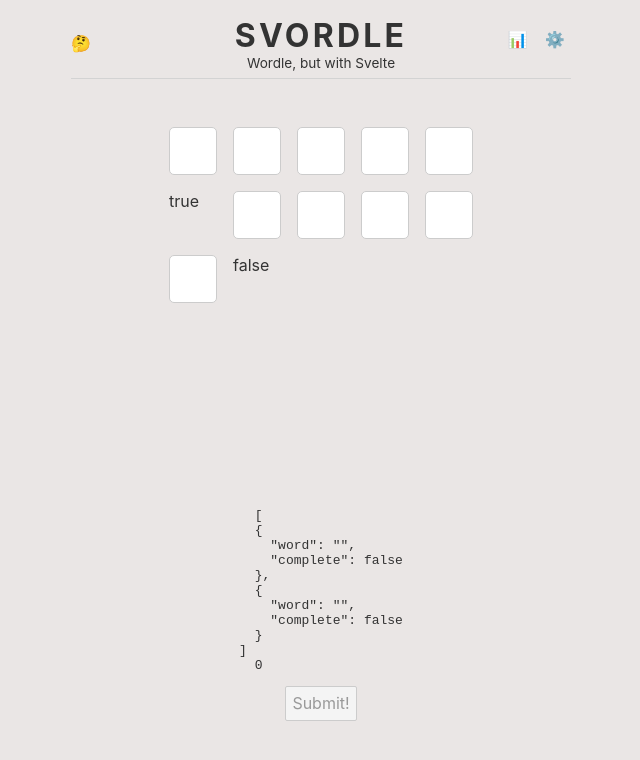
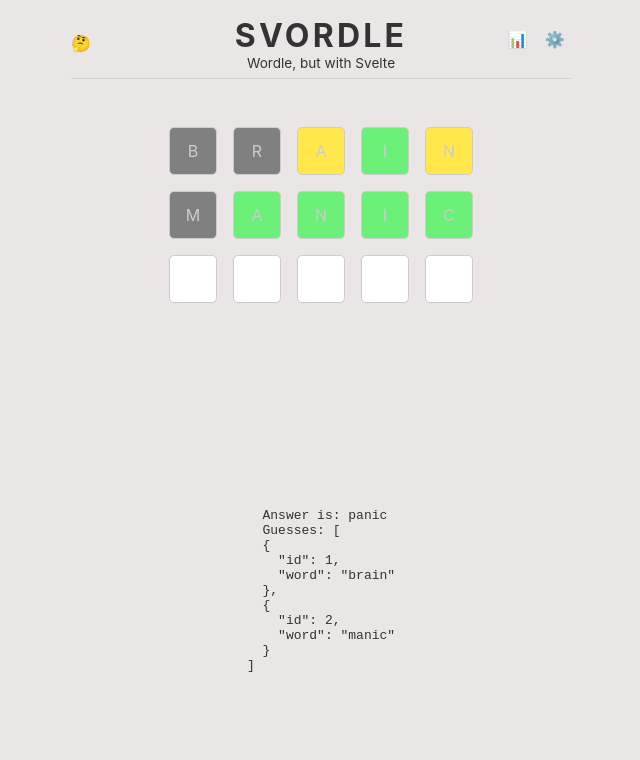
Before and after one commit to ivallee/svordle, a Svelte app: page / in a window 1280 px wide. Shown: the top 760 px of the page, without its empty margins (319-959 px from the left). Built offline with nearby package versions, Linux system fonts and the light colour scheme.

Commit message:
Adds word and letter tile validation

```diff
--- a/src/App.svelte
+++ b/src/App.svelte
@@ -1,6 +1,8 @@
 <script>
+  import { answer, rounds } from './stores'
   import Header from './Header.svelte';
   import GameBoard from './GameBoard.svelte';
+
 </script>
 
 
--- a/src/GameBoard.svelte
+++ b/src/GameBoard.svelte
@@ -1,78 +1,28 @@
 <script>
-  import { setContext } from 'svelte';
-  import { currentWord, rounds, currentRound } from './stores.js';
   import Word from './Word.svelte';
+  import { answer, rounds } from './stores';
 
-  // TODO: Make more dynamic/a random word
-  // random word API?
-  // DB?
-  const ANSWER_WORD = 'panic';
-  const GAME_ROUNDS = 2;
-  setContext('answer', ANSWER_WORD);
-  setContext('rounds', GAME_ROUNDS);
-
-  // initialize rounds
-  var initRounds = []
-  for (let i = 0; i < GAME_ROUNDS; i++) {
-    initRounds.push({
-      word: '',
-      complete: false
-    });
-  }
-  rounds.update(n => initRounds);
-
-  let disabled = false;
-  let activeRound = 0;
-  $: disabled = $currentWord.length !== ANSWER_WORD.length;
-  $: activeRound = $rounds.findIndex(v => v.length !== ANSWER_WORD.length);
-
-  function guessWord() {
-    // const currentWordArray = $currentWord.split('');
-    // const answerWordArray = ANSWER_WORD.split('');
-
-    // TODO: Need to handle case for when there are more semicorrect letters
-    // than are in the word.
-    // eg. when you guess "anana" but the answer word is "panic"
-    // We should not have multiple semicorrect letters
-    // const result = currentWordArray.map((letter, i) => {
-    //   let status = 'incorrect';
-    //   if (letter === answerWordArray[i]) {
-    //     status = 'correct';
-    //   } else if (answerWordArray.includes(letter)) {
-    //     status = 'semicorrect';
-    //   }
-    //   return status;
-    // });
-    rounds.update(n => {
-      let round = n[$currentRound];
-      round.word = $currentWord;
-      round.complete = true;
-      return n;
-    })
-    currentRound.set($currentRound + 1);
-    console.log($currentRound)
-  }
-
-  // answer
-  // rounds
-    // current (active) round is determined by next empty
-  // attempts
-
+  $: winner = $rounds.find(round => round.word === $answer);
 </script>
 
 <div class="board">
-  {#each $rounds as round, i}
-    <Word id={i} isActiveRound={activeRound === i} />
-  {/each}
+  {#if $rounds.length}
+    {#each $rounds as round, i (round.id)}
+      <Word word={round.word} />
+    {/each}
+  {/if}
+  {#if !winner}
+    <Word />
+  {/if}
 </div>
 
 <pre>
-  {JSON.stringify($rounds, null, 2)}
-  {activeRound}
+  Answer is: {$answer}
+  Guesses: {JSON.stringify($rounds, null, 2)}
 </pre>
 
 <!-- TODO: tie to current round -->
-<button {disabled} on:click={guessWord}>Submit!</button>
+<!-- <button {disabled} on:click={guessWord}>Submit!</button> -->
 
 <style>
   .board {
--- a/src/Letter.svelte
+++ b/src/Letter.svelte
@@ -1,28 +1,28 @@
 <script>
-  import { createEventDispatcher, onMount, afterUpdate } from 'svelte';
+  import { createEventDispatcher, afterUpdate } from 'svelte';
   export let value = '';
-  export let key;
-  export let active = false;
+  export let valid;
+
 
   let input;
   // prop: validity
 
   const dispatch = createEventDispatcher();
 
-  afterUpdate(() => {
-    if (active) {
-      console.log('activation stations!')
-      input.focus()
-    }
-  });
+  function handleChange() {
+    dispatch('keyup', { key, value })
+  }
+
 
 </script>
 
 <input type="text"
   maxlength="1"
+  class={valid}
+  disabled={valid}
   bind:value={value}
   bind:this={input}
-  on:keyup={() => dispatch('keyup', { key, value })}
+  on:keyup={handleChange}
 />
 
 <style>
@@ -33,4 +33,16 @@
     border-radius: 5px;
     text-transform: uppercase;
   }
+
+  .incorrect {
+    background: grey;
+  }
+
+  .semicorrect {
+    background: #FFE74C;
+  }
+
+  .correct {
+    background: #6BF178;
+  }
 </style>
--- a/src/Word.svelte
+++ b/src/Word.svelte
@@ -1,40 +1,32 @@
 <script>
-  import { getContext } from 'svelte';
-  import { rounds } from './stores.js';
-  const answer = getContext('answer');
+  import Letter from './Letter.svelte';
+  import { answer } from './stores';
 
-  import Letter from './Letter.svelte';
+  export let word = '';
+  let wordArray = word.split('');
 
-  export let id;
-  export let isActiveRound;
-
-  let word = answer.split('').map(() => '');
-
-  function updateWord({ detail }) {
-    let copy = [...word];
-    copy[detail.key] = detail.value;
-    word = copy.join('');
-    rounds.update(n => {
-      n[id].word = word;
-      return n;
-    });
-    // This should just bubble up?
-    // currentWord.set(word.join(''));
+  function validateLetters(letter, i) {
+    let valid = 'incorrect';
+    if (letter === $answer[i]) {
+      valid = 'correct';
+    } else if ($answer.includes(letter)) {
+      valid = 'semicorrect';
+    }
+    return {
+      letter,
+      valid
+    }
   }
 
-  // TODO
-  // 1. Collect Letter states into word ✅
-  // 2. handle active input state
-    // When word becomes active, the first letter should be active
-  // 3. Submit a word and crossreference with answer
+  if (word) {
+    wordArray = wordArray.map(validateLetters);
+  }
+
 </script>
 
-
-{#each Array(answer.length) as _, i}
+{#each Array($answer.length) as letter, i}
   <Letter
-    key={i}
-    on:keyup={updateWord}
+    valid={wordArray[i] ? wordArray[i].valid : null}
+    value={wordArray[i] ? wordArray[i].letter : ''}
   />
 {/each}
-
-{isActiveRound}
--- a/src/stores.js
+++ b/src/stores.js
@@ -1,5 +1,16 @@
-import { writable } from 'svelte/store';
+import { readable, writable } from 'svelte/store';
+
+export const answer = readable('panic');
 
 export const currentRound = writable(0);
 export const currentWord = writable('');
-export const rounds = writable([]);
+export const rounds = writable([
+  {
+    id: 1,
+    word: 'brain'
+  },
+  {
+    id: 2,
+    word: 'manic'
+  },
+]);
```
